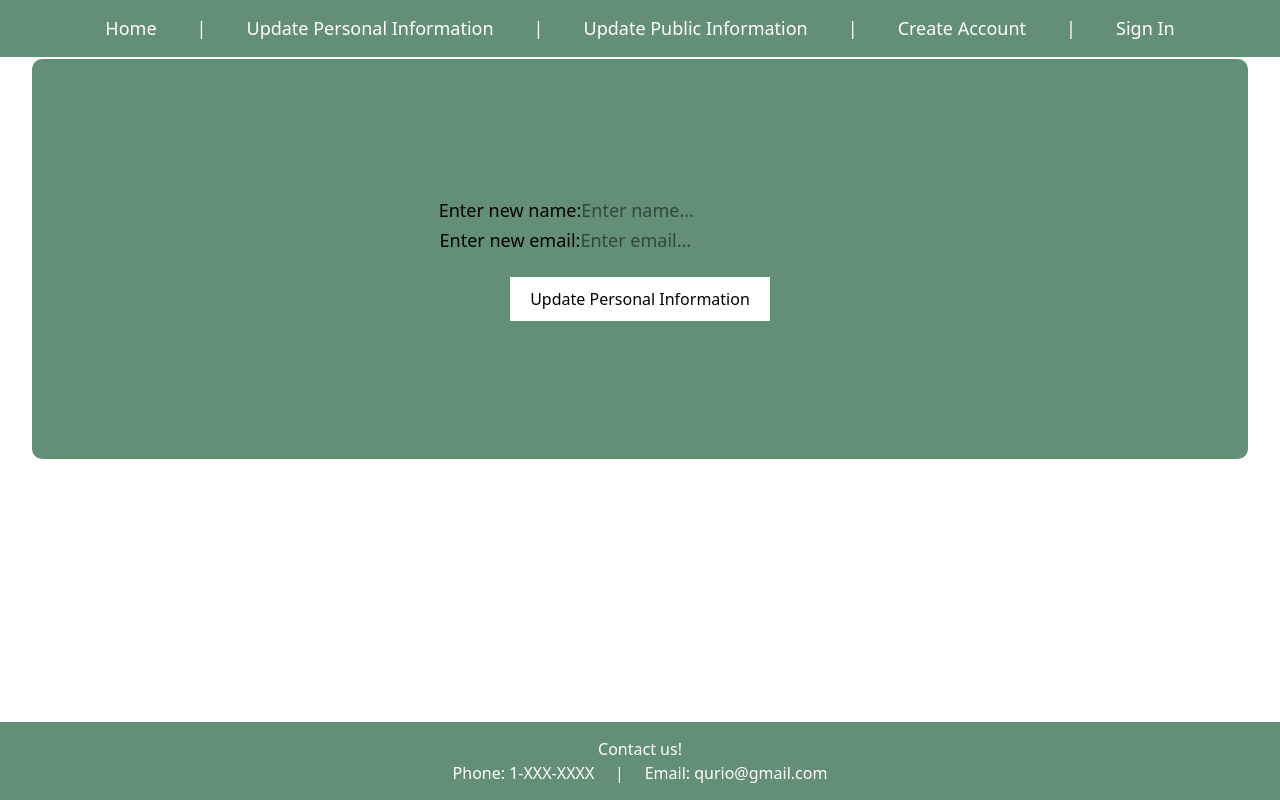
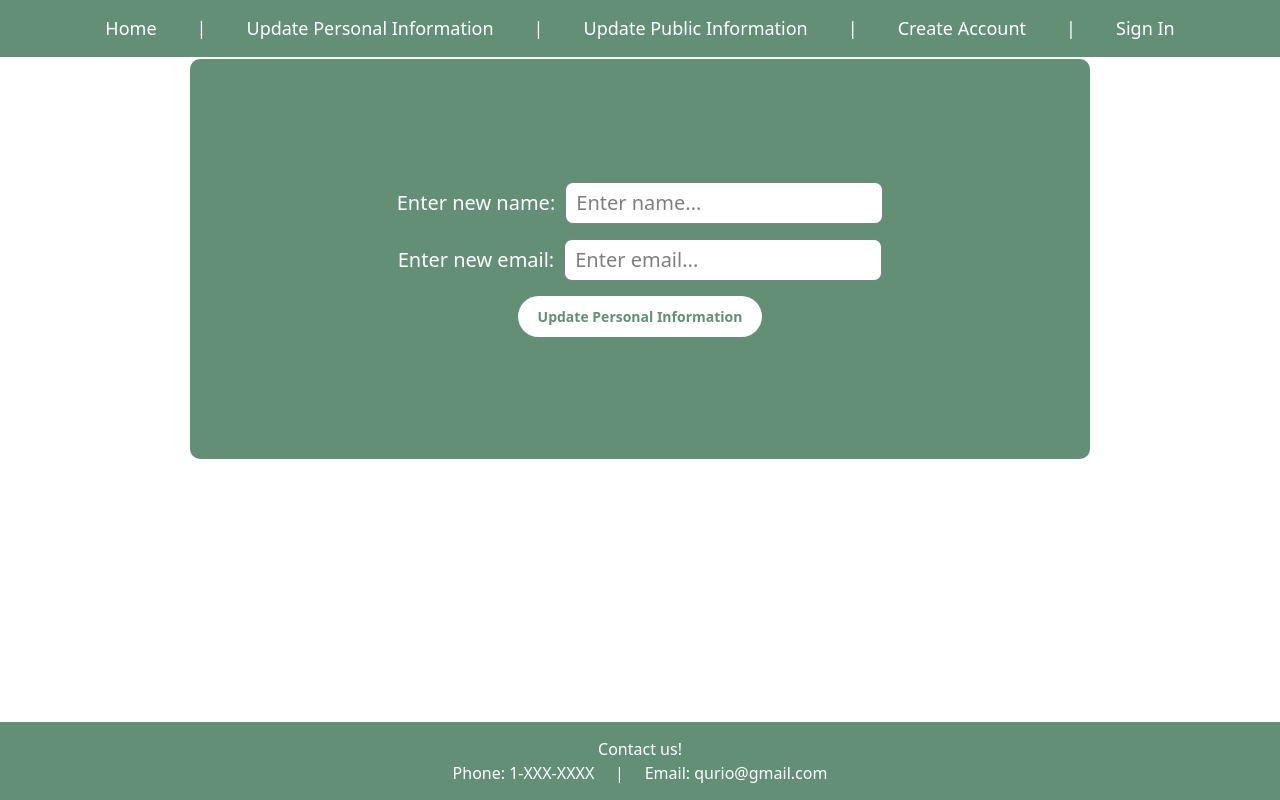
Before and after one commit to Indigenous1151/Qurio, a React app in the folder Frontend/: page /UpdatePersonalInformation in a window 1280 px wide. Built offline with nearby package versions, Linux system fonts and the light colour scheme; no server answers; the HTML template or start-up script is replaced by a standard one.

Commit message:
Frontend for Update Personal Information

```diff
--- a/Frontend/src/details/UpdateInformation.css
+++ b/Frontend/src/details/UpdateInformation.css
@@ -3,30 +3,48 @@
     font-size: 18px;
     border-radius: 10px;
     height: 400px;
+    width: 900px;
     display: flex;
     flex-direction: column;
     justify-content: center;
     align-items: center;
+    margin: 0 auto;
+    margin-top: 0px;
 }
 
 .enter-info-small-box{
-    color: black;
+    color: white;
     height: 30px;
 }
 .update-button {
+    display: inline-flex;
+    align-items: center;
+    gap: 0.5rem;
     background-color: white;
+    color: #638F77;
+    font-weight: bold;
+    font-size: 0.875rem;
+    padding: 0.625rem 1.25rem;
+    border-radius: 9999px;
     border: none;
-    color: black;
-    padding: 10px 20px;
-    text-align: center;
-    text-decoration: none;
-    display: inline-block;
-    font-size: 16px;
-    margin-top: 20px;
-    cursor: pointer;
 }
 
 .update-info-title {
     margin-top: 0px;
     color: black;
 }
+
+input {
+  background-color: white;
+  border-radius: 8px;   /* rounded corners */
+  border: 1px solid gray;
+  padding: 5px 10px;
+  outline: none;
+  margin-left: 10px;
+  color: black;
+}
+
+label{
+    color: white;
+    font-size: 20px;
+}
--- a/Frontend/src/pages/UpdatePersonalInformation.tsx
+++ b/Frontend/src/pages/UpdatePersonalInformation.tsx
@@ -54,8 +54,20 @@ export function UpdatePersonalInformation(){
 
   return(
   <div>
-    <Navbar></Navbar>
-      <h1 className = "update-info-title">Update Personal Information!</h1>
+    <Navbar/>
+      <h1 className = "update-info-title"></h1>
+       <div className="relative overflow-hidden">
+
+        <div className="absolute top-[-80px] right-[-80px] w-64 md:w-96 h-64 md:h-96 rounded-full bg-[#638F77] opacity-10 pointer-events-none" />
+        <div className="absolute bottom-[-60px] left-[-60px] w-48 md:w-72 h-48 md:h-72 rounded-full bg-[#638F77] opacity-10 pointer-events-none" />
+
+        <div className="max-w-4xl mx-auto px-4 sm:px-6 pt-12 sm:pt-20 pb-10 text-center relative z-10">
+          <h1
+            className="text-4xl sm:text-5xl md:text-6xl font-black text-[#1a1a1a] leading-tight mb-4"
+            style={{ fontFamily: "'Georgia', serif", letterSpacing: '-0.02em' }}>
+            Update Personal Information <br />
+          </h1>
+          </div>
       <div className = "enter-info-box">
         <div className = "enter-info-small-box">
         <label>
@@ -68,7 +80,9 @@ export function UpdatePersonalInformation(){
           />
         </label>
         </div>
+
         <div className = "enter-info-small-box">
+        <br></br>
         <label>
           Enter new email:
           <input
@@ -79,10 +93,13 @@ export function UpdatePersonalInformation(){
           />
         </label>
         </div>
+        <br></br>
+        <br></br>
         <button className = "update-button" onClick={handleSubmit}>Update Personal Information</button>
         <p>{message}</p>
       </div>
-      <Footer></Footer>
+      <Footer/>
+    </div>
     </div>
     )
 }
```
